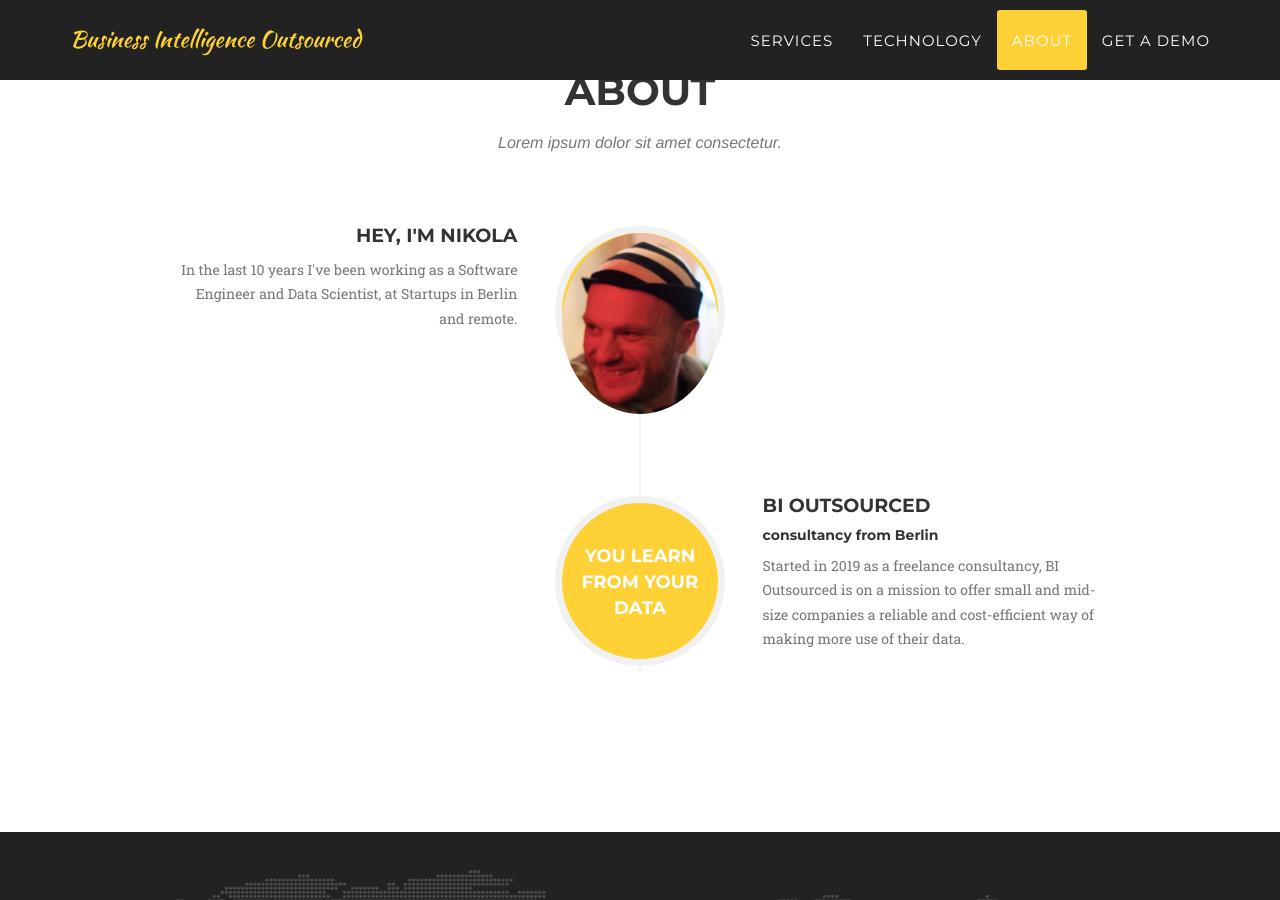
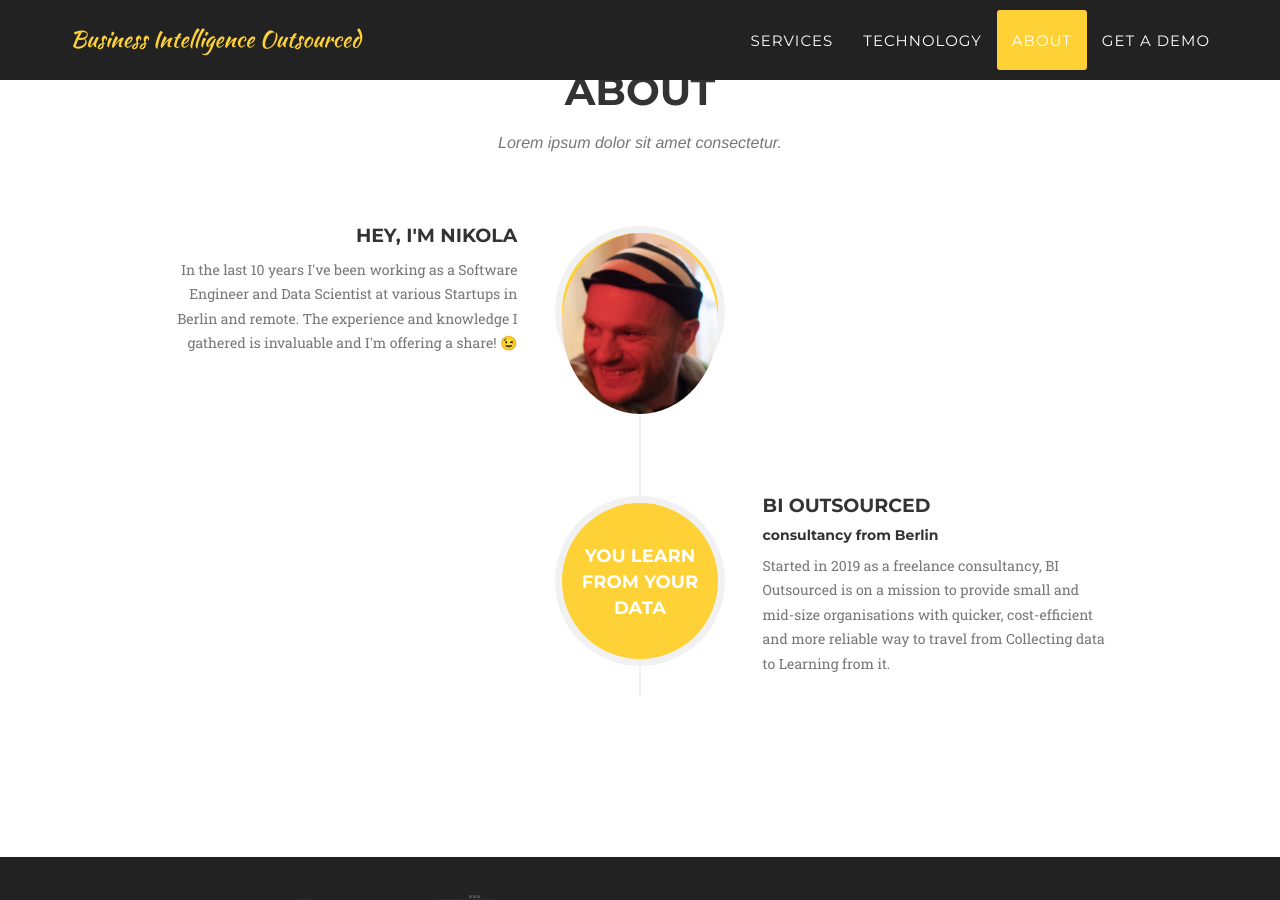
Before and after one commit to chochkov/chochkov.github.io, a Jekyll site: the page built from index.html, in a window 1280 px wide and 900 px high, scrolled down 2358 px. Built offline with Jekyll 4.4.1, drawn with Linux system fonts in a browser that asks for light colours; some web fonts are replaced.

Commit message:
About page fixes

```diff
--- a/_includes/about.html
+++ b/_includes/about.html
@@ -20,8 +20,8 @@
                                     <!-- <h4 class="subheading">consultancy from Berlin</h4> -->
                                 </div>
                                 <div class="timeline-body">
-                                    <p class="text-muted">In the last 10 years I've been working as a Software Engineer and Data Scientist, at Startups in Berlin and
-                                    remote.</p>
+                                    <p class="text-muted">In the last 10 years I've been working as a Software Engineer and Data Scientist at various Startups in Berlin and
+                                    remote. The experience and knowledge I gathered is invaluable and I'm offering a share! &#128521;</p>
                                 </div>
                             </div>
                         </li>
@@ -36,8 +36,8 @@
                                     <h4 class="subheading">consultancy from Berlin</h4>
                                 </div>
                                 <div class="timeline-body">
-                                    <p class="text-muted">Started in 2019 as a freelance consultancy, BI Outsourced is on a mission to offer small and mid-size companies a reliable and cost-efficient
-                                    way of making more use of their data.</p>
+                                    <p class="text-muted">Started in 2019 as a freelance consultancy, BI Outsourced is on a mission to provide small and mid-size organisations with quicker,
+                                    cost-efficient and more reliable way to travel from Collecting data to Learning from it.</p>
                                 </div>
                             </div>
                         </li>
```
